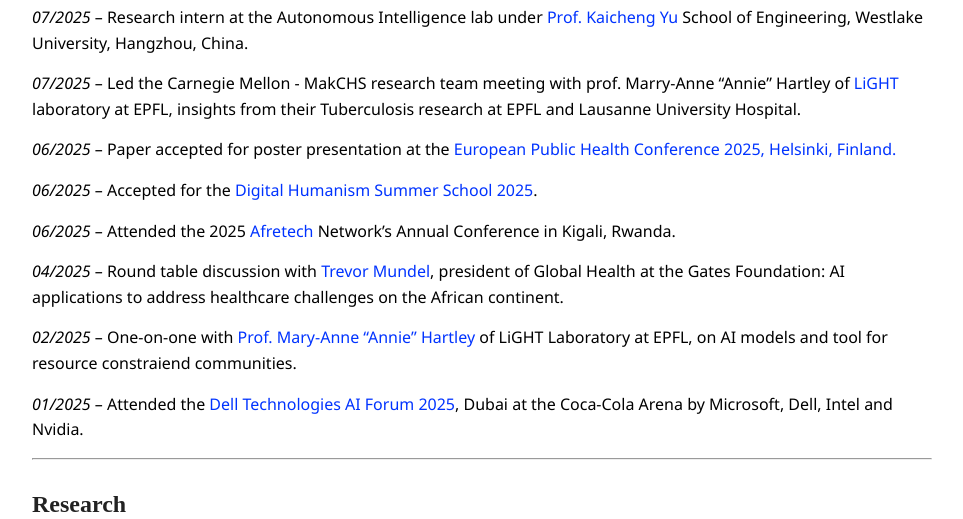
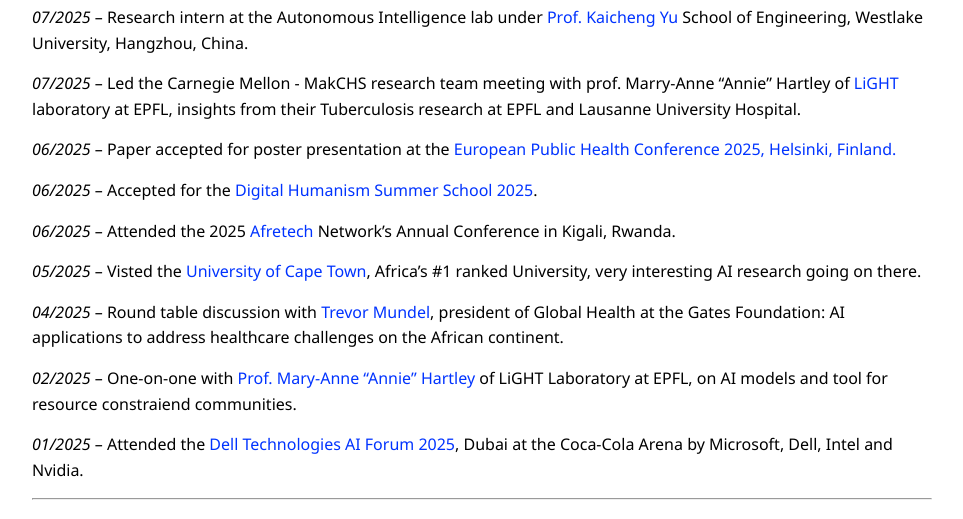
Before and after one commit to FonyaBrandone/FonyaBrandone.github.io, a Jekyll site: the page built from index.md, in a window 1280 px wide and 1400 px high, scrolled down 802 px, cut to the strip 0-519 px from the top of the window. Shown: the whole strip, without its empty margins (168-1131 px from the left). Built offline with Jekyll 4.4.1, drawn with Linux system fonts in a browser that asks for light colours; some of the changed text lies outside the part shown.

Commit message:
Updated early August updates

```diff
--- a/index.md
+++ b/index.md
@@ -50,6 +50,8 @@
 
  _06/2025_ – Attended the 2025 <a href='https://engineering.cmu.edu/afretec/index.html'>Afretech</a> Network's Annual Conference in Kigali, Rwanda.<br>
 
+ _05/2025_ – Visted the <a href='https://dighum.kcrc.rw/'>University of Cape Town</a>, Africa's #1 ranked University, very interesting AI research going on there.<br>
+
  _04/2025_ – Round table discussion with <a href='https://www.gatesfoundation.org/about/leadership/trevor-mundel'>Trevor Mundel</a>, president of Global Health at the Gates Foundation: AI applications to address healthcare challenges on the African continent.<br>
 
  _02/2025_ – One-on-one with <a href='https://people.epfl.ch/mary-anne.hartley?lang=en'>Prof. Mary-Anne “Annie” Hartley</a> of LiGHT Laboratory at EPFL, on AI models and tool for resource constraiend communities.<br>
@@ -69,6 +71,17 @@
       <i>Brandone Fonya</i>, Irene Busah, Michaella Rugumbira, Nchofon Tagha, Emily Aiken<br>
       <i><b>Accepted at <a href="https://ephconference.eu/" target="_blank">European Public Health Conference (EPH)</a>, 2025</b></i>
       <p style='margin-top: 20px; margin-bottom: 30px;'>This paper analyzes the geographic distribution of health facilities across Rwanda in relation to the prevalence of major diseases such as malaria, tuberculosis, and HIV at the district level. Using geospatial mapping, national health survey data, and machine learning models, it identifies mismatches between disease burden and healthcare access. The goal is to propose data-driven strategies for more equitable and efficient allocation of health resources in developing countries.</p>
+    </td>
+  </tr>
+
+  <tr>
+    <td><img src="static/heatmap.png" alt="VLM on MRI prostate"></td>
+    <td style="padding-left: 20px;">
+      <b><a href="https://github.com/FonyaBrandone/medblipnet3d/" target="_blank">
+      MedBLIPNet3D: Text Prompt-Guided vision language foundation model for 3D MRI Prostrate segmentation</a></b><br>
+      <i>Brandone Fonya</i>, Kaicheng Yu<br>
+      <i><b>(Work in progress) Submitted to <a href="https://ml4h.cc/" target="_blank">ML4H and NeurIPS 2025 workshops</a></b></i>
+      <p style='margin-top: 20px; margin-bottom: 30px;'>This paper proposes  a novel framework for text-prompted segmentation of 3D medical scans, demonstrated on multi-site T2-weighted prostate MRI data. Our MedBLIPNet3D architecture leverages transfer learning through a pretrained MedicalNet 3D ResNet-18 for image encoding and PubMedBERT for semantic prompt embeddings, combined via a cross-attention fusion module (MedQFormer) and a prompt-conditioned segmentation head. We evaluate the model for multi-class segmentation (whole gland, peripheral zone, transitional zone) using Dice score and Hausdorff distance on a test set of the CVPR-BiomedSegFM Prostate T2 volumetric data.</p>
     </td>
   </tr>
 
@@ -134,7 +147,11 @@
 ## <span style="font-family:'Candara Light';"> Work Experience</span>
 
 <!-- <span style="font-family:'Candara Light';"> -->
-- Graduate Research Intern - AI for Healthcare @Carnegie Mellon University, under the supervision of [Conrad Tucker](https://engineering.cmu.edu/directory/bios/tucker-conrad.html) and [Edwin Mugume](https://scholars.cmu.edu/6761-edwin-mugume/publications) <br>
+- Research Intern - Autonomous Intelligence Lab @Westlake University, under the supervision of [Kaicheng Yu](https://en.westlake.edu.cn/faculty/kaicheng-yu.html) <br>
+ *Full time* <br>
+ *July 2025 - Present*
+
+- Graduate Research Assistant - AI for Healthcare @Carnegie Mellon University, under the supervision of [Conrad Tucker](https://engineering.cmu.edu/directory/bios/tucker-conrad.html) and [Edwin Mugume](https://scholars.cmu.edu/6761-edwin-mugume/publications) <br>
  *Full time* <br>
  *May 2025 - Present*
 
```
